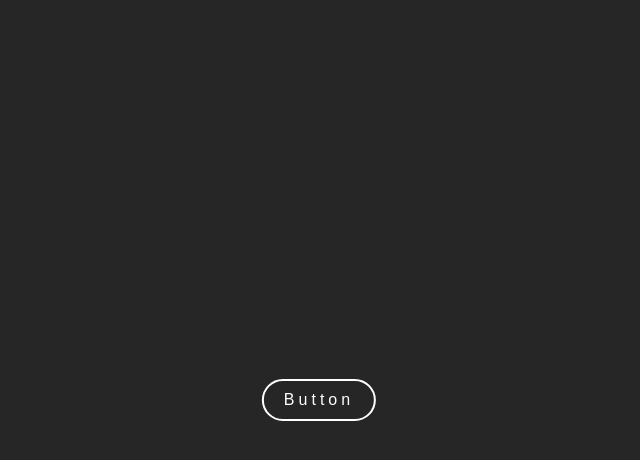
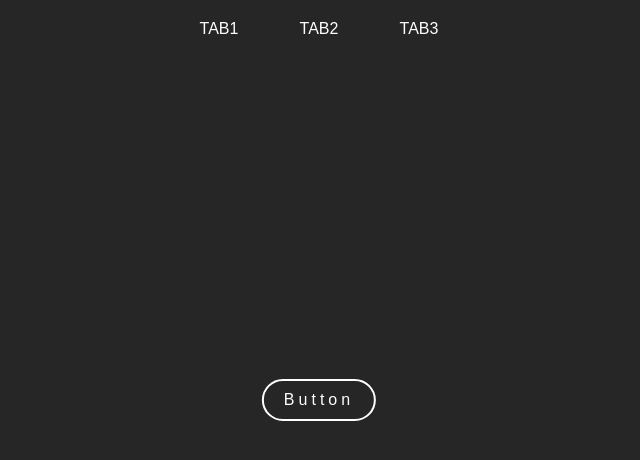
Before and after one commit to Tomoki-K/study_css, a plain HTML site: page index.html in a window 1280 px wide. Shown: the whole page, without its empty margins (321-961 px from the left). Drawn offline with Linux system fonts and the light colour scheme.

Commit message:
impl menubar

```diff
--- a/index.html
+++ b/index.html
@@ -6,8 +6,16 @@
     <link rel="stylesheet" type="text/css" href="./styles.css">
   </head>
   <body>
+
+    <ul id='tabs'>
+      <li><a href="#">Tab1</a></li>
+      <li><a href="#">Tab2</a></li>
+      <li><a href="#">Tab3</a></li>
+    </ul>
+
     <a href="#" id='slideBtn'>
       <span data-text='Button'>Button</span>
     </a>
+
   </body>
 </html>
--- a/styles.scss
+++ b/styles.scss
@@ -58,3 +58,63 @@ a#slideBtn{
     }
   }
 }
+
+ul#tabs {
+  position: absolute;
+  left: 50%;
+  transform: translateX(-50%);
+  margin-top: 10px;
+  padding: 0;
+  display: flex;
+  li {
+    list-style: none;
+    a {
+      position: relative;
+      display: block;
+      padding: 10px 0;
+      width: 100px;
+      text-align: center;
+      font-size: 16px;
+      color: #fff;
+      text-transform: uppercase;
+      text-decoration: none;
+      transition: 0.3s;
+      &::before{
+        content: '';
+        position: absolute;
+        top: 0;
+        left: 0;
+        width: 100px;
+        height: 2px;
+        background: #fff;
+        overflow: hidden;
+        z-index: -1;
+        transform: scaleX(0);
+        transform-origin: right;
+        transition: transform 0.2s ease-out;
+      }
+      &::after{
+        content: '';
+        position: absolute;
+        bottom: 0;
+        left: 0;
+        width: 100px;
+        height: 2px;
+        background: #fff;
+        overflow: hidden;
+        z-index: -1;
+        transform: scaleX(0);
+        transform-origin: left;
+        transition: transform 0.2s ease-out;
+      }
+      &:hover {
+        &::before {
+          transform: scaleX(1);
+        }
+        &::after {
+          transform: scaleX(1);
+        }
+      }
+    }
+  }
+}
```
Also changed, not shown: styles.css.
